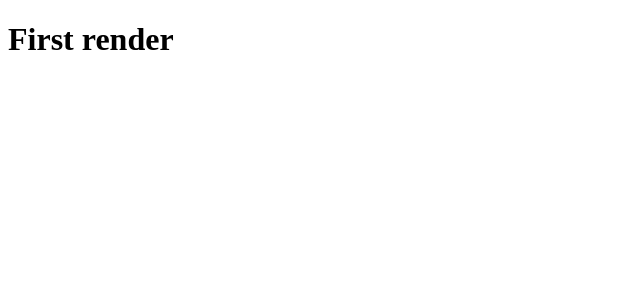
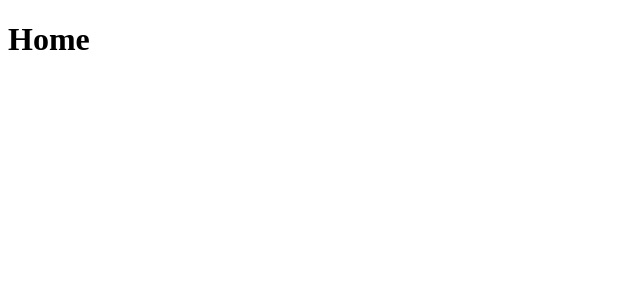
Before and after one commit to Hugovarellaa/ignite-react-js, a React (Vite) app in the folder 01-fundamentos-react-js/v1.0/: page / in a window 1280 px wide. Shown: the top 300 px of the page, without its empty margins (0-640 px from the left). Built offline with nearby package versions, Linux system fonts and the light colour scheme.

Commit message:
feat: Create Home page

```diff
--- a/01-fundamentos-react-js/v1.0/src/App.tsx
+++ b/01-fundamentos-react-js/v1.0/src/App.tsx
@@ -1,9 +1,9 @@
+import { Home } from './pages/Home'
+
 export function App() {
   return (
     <>
-      <div>
-        <h1>First render</h1>
-      </div>
+      <Home />
     </>
   )
 }
--- /dev/null
+++ b/01-fundamentos-react-js/v1.0/src/pages/Home/index.tsx
@@ -0,0 +1,7 @@
+export function Home() {
+  return (
+    <>
+      <h1>Home</h1>
+    </>
+  )
+}
```
